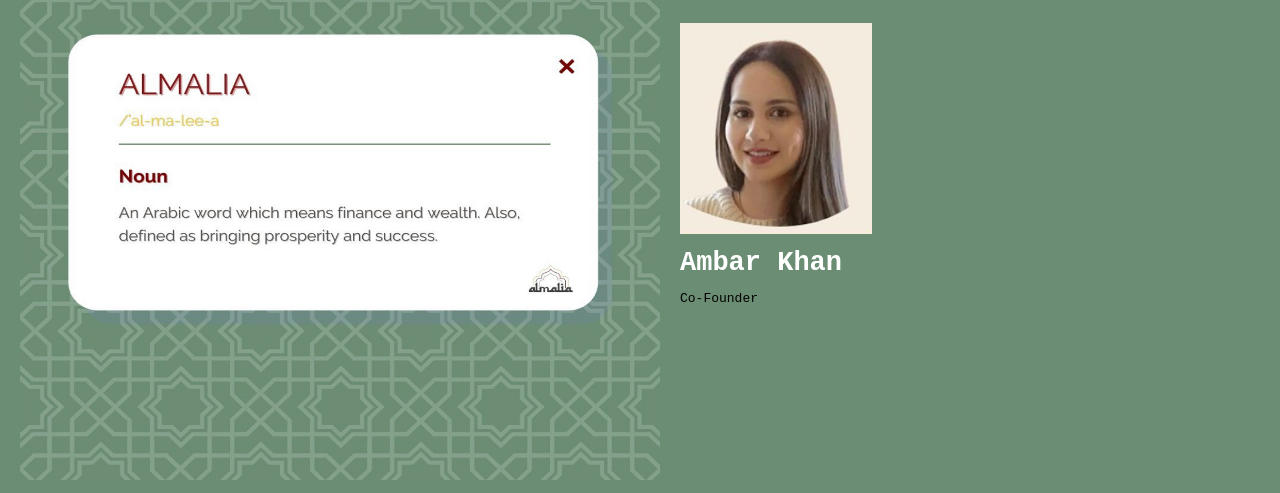
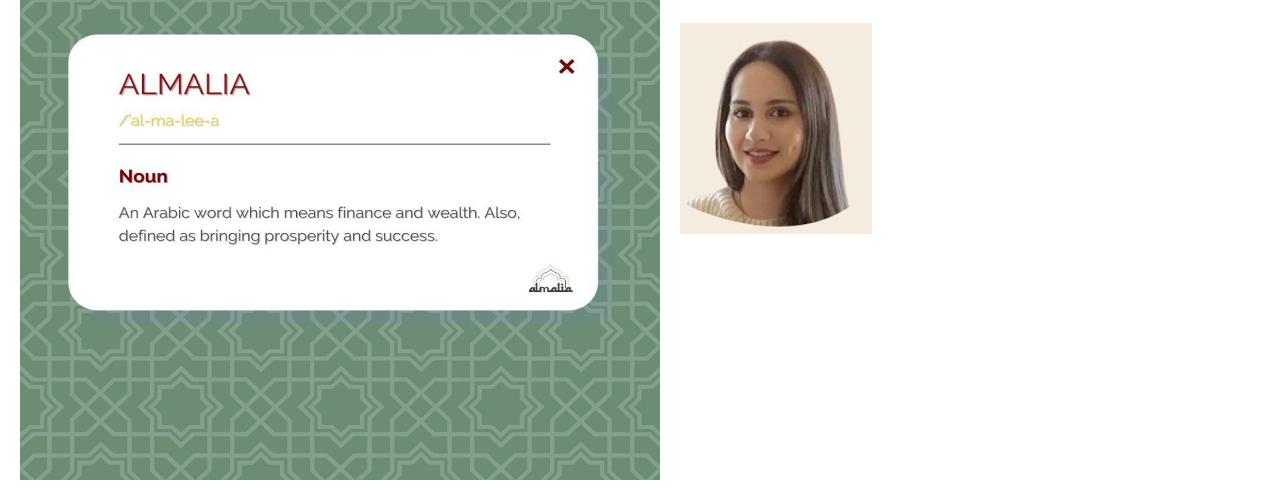
Before and after one commit to sadiyasalim44/-almalia, a plain HTML site: page index.html in a window 1280 px wide. Shown: the part 307-800 px from the top of the page. Drawn offline with Linux system fonts and the light colour scheme.

Commit message:
Update index.html

```diff
--- a/index.html
+++ b/index.html
@@ -38,6 +38,11 @@ body {
 .topnav-right {
   float: right;
 }
+
+  .container-1 {
+    background-color: white;
+  }
+
 </style>
 </head>
 <body>
@@ -80,7 +85,7 @@ body {
 <img class="easeload" onload="this.style.opacity=1" src="img/found.PNG" width= "600"; height="600"; align="right"; hspace="30"; vspace="40"/>
 
             <!-- Team Container -->
-             <div class="container" id="team">
+             <div class="container-1" id="team">
                 </style>
                  <style type="text/css">
                      h2 {
@@ -109,7 +114,7 @@ body {
                      <div class="quarter">
                        <img class="easeload" onload="this.style.opacity=1" img src="img/AK.PNG" style="width:15%">
                          <h3>Ambar Khan</h3>
-                         <p>Co-Founder</p>
+                         <p1>Co-Founder</p1>
                      </div>
 
                      <div class="quarter">
```
